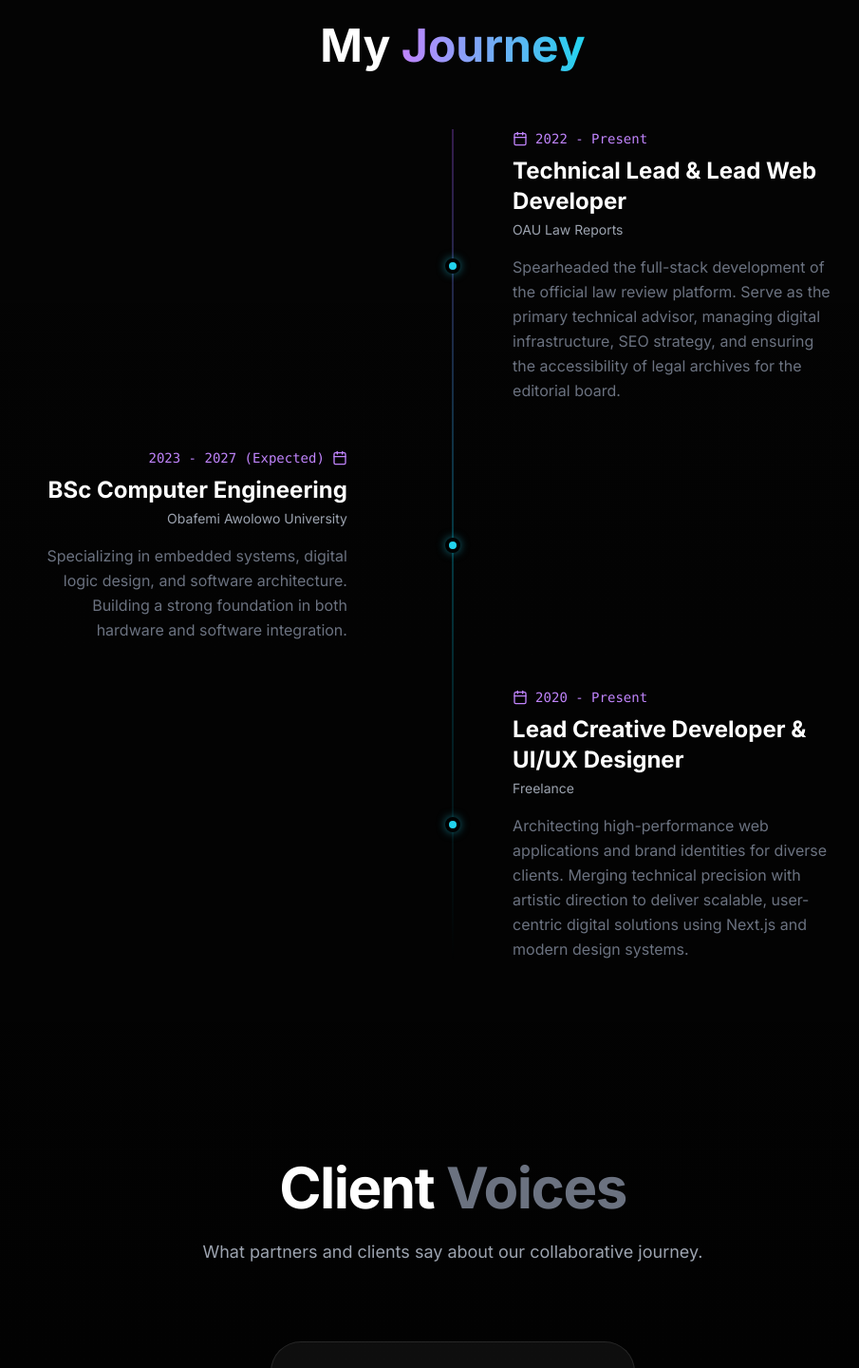
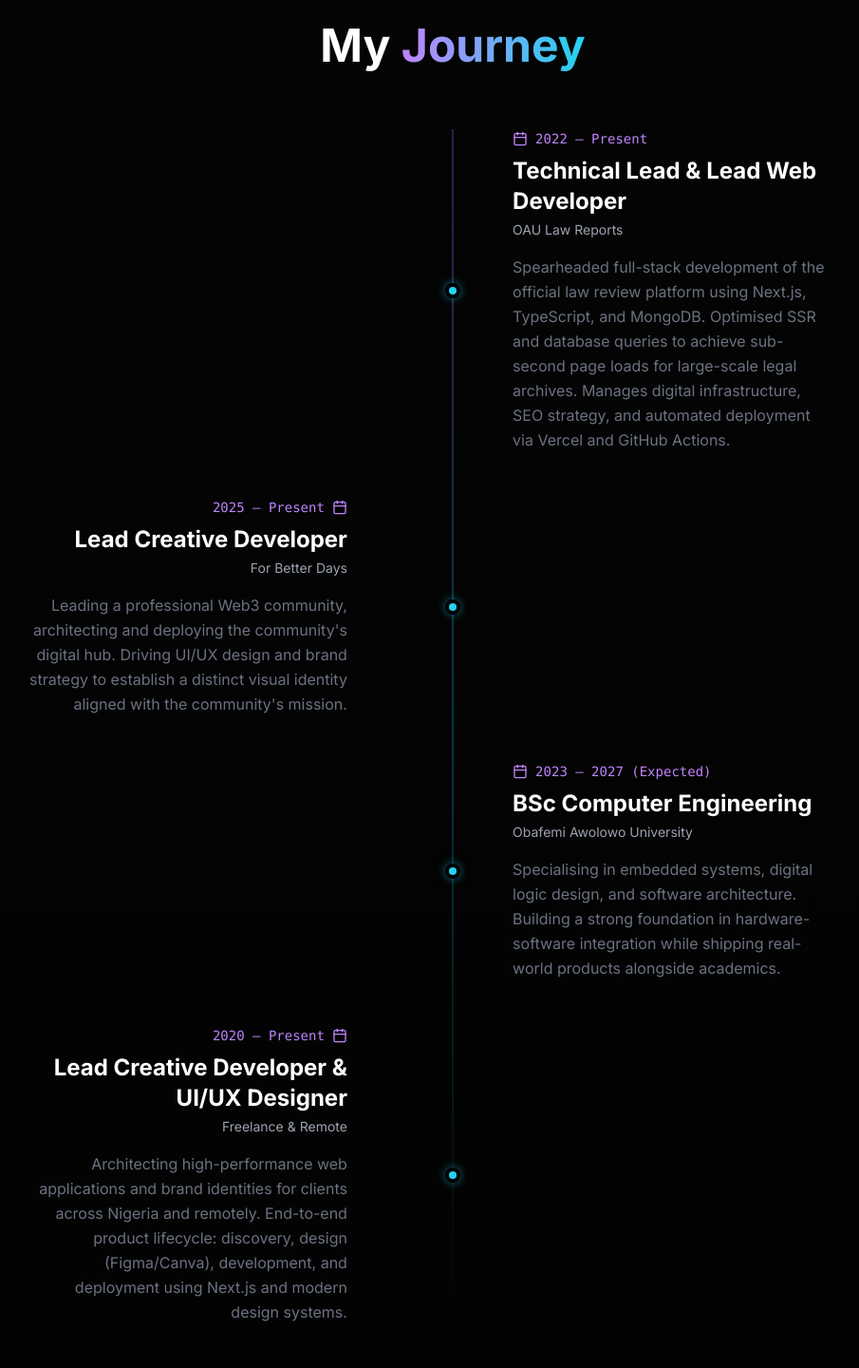
Before and after one commit to Ayosensei/my-portfolio, a Next.js app: page / in a window 1280 px wide. Shown: the part 4600-6040 px from the top of the page at 95% size, without its empty margins (163-1068 px from the left). Built offline with nearby package versions, Linux system fonts and the light colour scheme.

Commit message:
feat: update experience timeline with new roles and detailed descriptions

```diff
--- a/app/components/Experience.tsx
+++ b/app/components/Experience.tsx
@@ -5,27 +5,31 @@ import { Briefcase, GraduationCap, Calendar, Laptop } from "lucide-react";
 
 const experiences = [
   {
-    year: "2022 - Present",
+    year: "2022 – Present",
     title: "Technical Lead & Lead Web Developer",
     company: "OAU Law Reports",
-    description:
-      "Spearheaded the full-stack development of the official law review platform. Serve as the primary technical advisor, managing digital infrastructure, SEO strategy, and ensuring the accessibility of legal archives for the editorial board.",
+    description: "Spearheaded full-stack development of the official law review platform using Next.js, TypeScript, and MongoDB. Optimised SSR and database queries to achieve sub-second page loads for large-scale legal archives. Manages digital infrastructure, SEO strategy, and automated deployment via Vercel and GitHub Actions.",
     icon: Laptop,
   },
   {
-    year: "2023 - 2027 (Expected)",
+    year: "2025 – Present",
+    title: "Lead Creative Developer",
+    company: "For Better Days",
+    description: "Leading a professional Web3 community, architecting and deploying the community's digital hub. Driving UI/UX design and brand strategy to establish a distinct visual identity aligned with the community's mission.",
+    icon: Briefcase,
+  },
+  {
+    year: "2023 – 2027 (Expected)",
     title: "BSc Computer Engineering",
     company: "Obafemi Awolowo University",
-    description:
-      "Specializing in embedded systems, digital logic design, and software architecture. Building a strong foundation in both hardware and software integration.",
+    description: "Specialising in embedded systems, digital logic design, and software architecture. Building a strong foundation in hardware-software integration while shipping real-world products alongside academics.",
     icon: GraduationCap,
   },
   {
-    year: "2020 - Present",
+    year: "2020 – Present",
     title: "Lead Creative Developer & UI/UX Designer",
-    company: "Freelance",
-    description:
-      "Architecting high-performance web applications and brand identities for diverse clients. Merging technical precision with artistic direction to deliver scalable, user-centric digital solutions using Next.js and modern design systems.",
+    company: "Freelance & Remote",
+    description: "Architecting high-performance web applications and brand identities for clients across Nigeria and remotely. End-to-end product lifecycle: discovery, design (Figma/Canva), development, and deployment using Next.js and modern design systems.",
     icon: Briefcase,
   },
 ];
```
